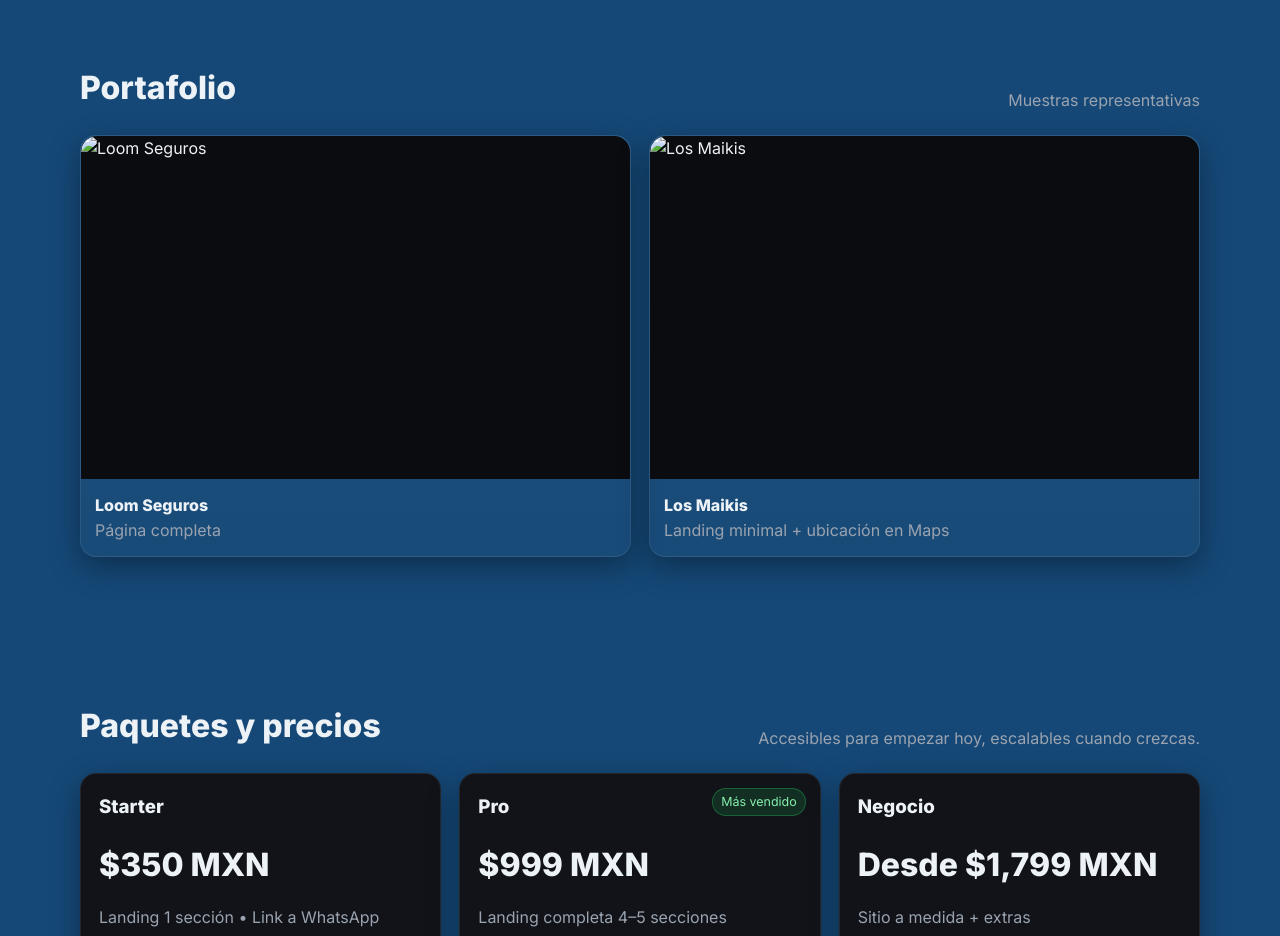
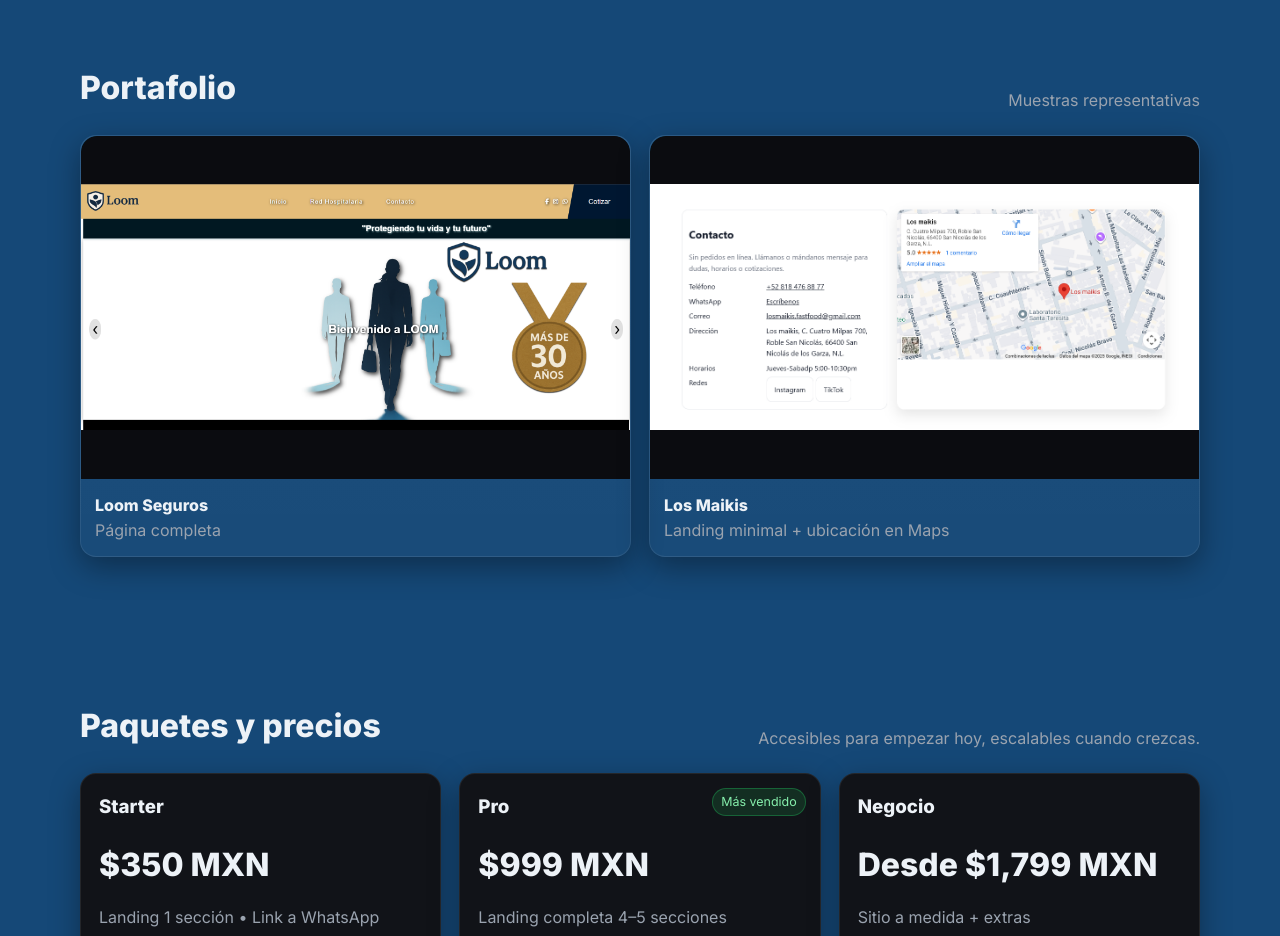
Before and after one commit to degradofernandez-creator/D-GRADO-, a plain HTML site: page index.html in a window 1280 px wide. Shown: the part 1340-2276 px from the top of the page. Drawn offline with Linux system fonts and the light colour scheme.

Commit message:
Update index.html

```diff
--- a/index.html
+++ b/index.html
@@ -324,7 +324,7 @@ select:hover {
     <div class="work">
       <div class="item">
         <div class="thumb">
-  <img src="img/portfolio/loom-seguros.png" alt="Loom Seguros">
+  <img src="loom-seguros.png" alt="Loom Seguros">
 </div>
 <div class="meta">
   <b>Loom Seguros</b>
@@ -333,7 +333,7 @@ select:hover {
       </div>
       <div class="item">
         <div class="thumb">
-  <img src="img/portfolio/los-maikis.png" alt="Los Maikis">
+  <img src="los-maikis.png" alt="Los Maikis">
 </div>
 <div class="meta">
   <b>Los Maikis</b>
```
